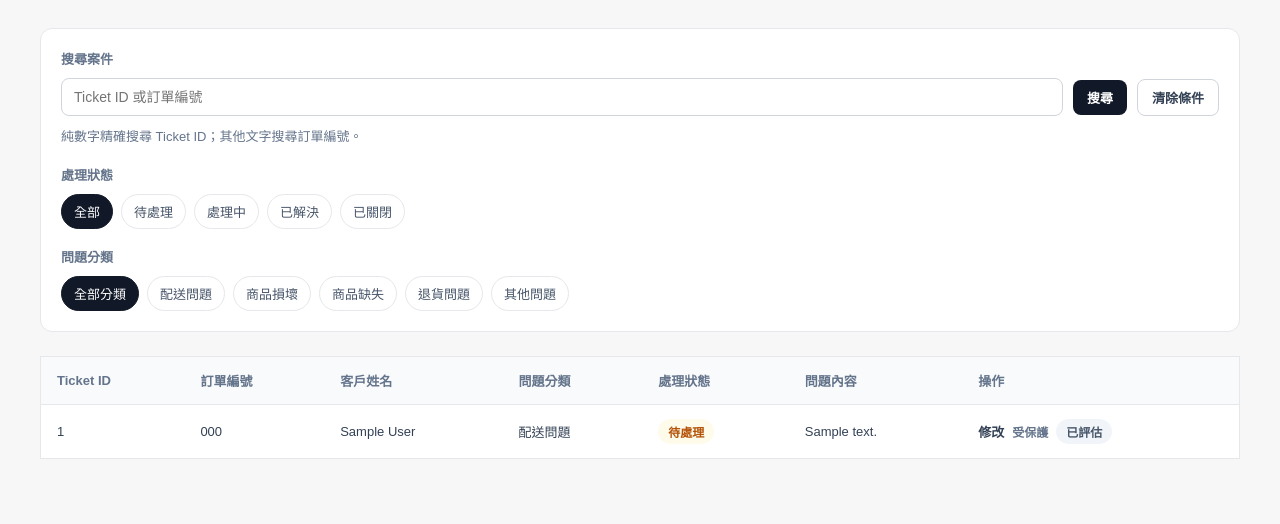
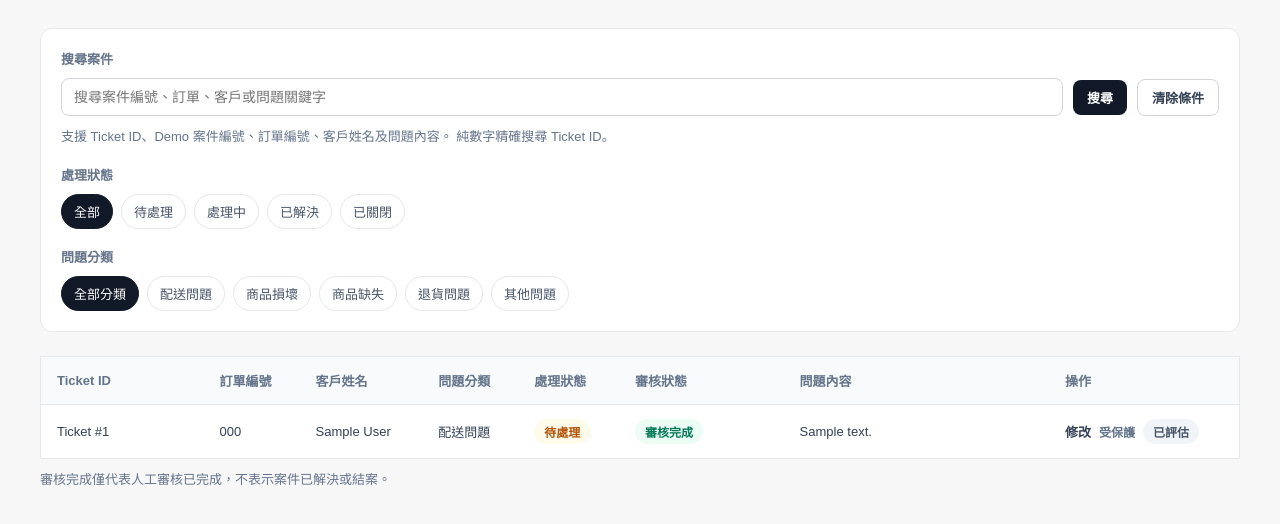
Before and after one commit to wsaben22-debug/small_business_ai_ops, a Django app: page /tickets/ in a window 1280 px wide. Shown: the part 108-632 px from the top of the page. Run offline with Django 5.2, Linux system fonts and the light colour scheme; a user stored in the database is signed in; tables that the repository leaves empty hold one stand-in row (values such as "Sample post").

Commit message:
feat: improve ticket search and review status UI

```diff
--- a/myapp/views.py
+++ b/myapp/views.py
@@ -1,8 +1,10 @@
+import re
+
 # Django
 from django.contrib import messages
 from django.contrib.auth.decorators import login_required
 from django.core.exceptions import PermissionDenied
-from django.db.models import Case, Exists, IntegerField, OuterRef, When
+from django.db.models import Case, Exists, IntegerField, OuterRef, Prefetch, Q, When
 from django.db.models.deletion import ProtectedError
 from django.shortcuts import get_object_or_404, redirect, render
 from django.views.decorators.http import require_POST
@@ -44,14 +46,26 @@ from .triage_service import (
     submit_human_review,
 )
 
+def _extract_demo_ticket_id(message):
+    match = re.match(r"^\[(DEMO-T\d{3})\](?:\s|$)", message or "")
+    return match.group(1) if match else None
+
+
 def _search_tickets(tickets, query):
     if not query:
         return tickets
+
     if query.isascii() and query.isdecimal():
         if len(query) > 19:
             return tickets.none()
+
         return tickets.filter(pk=int(query))
-    return tickets.filter(order__order_number__icontains=query)
+
+    return tickets.filter(
+        Q(order__order_number__icontains=query)
+        | Q(customer__name__icontains=query)
+        | Q(message__icontains=query)
+    )
 
 
 @login_required
@@ -61,7 +75,7 @@ def ticket_list(request):
     query = request.GET.get("q", "").strip()
 
     tickets = _search_tickets(
-        SupportTicket.objects.select_related("order", "customer").annotate(
+        SupportTicket.objects.select_related("order", "customer", "order__customer").annotate(
             has_decision=Exists(
                 TicketTriageDecision.objects.filter(ticket_id=OuterRef("pk"))
             )
@@ -82,7 +96,42 @@ def ticket_list(request):
             output_field=IntegerField(),
         ),
         "pk",
+    ).prefetch_related(
+        Prefetch(
+            "triage_decisions",
+            queryset=TicketTriageDecision.objects.select_related(
+                "risk_gate_record",
+                "human_review_record",
+            ).order_by("-created_at", "-pk")[:1],
+            to_attr="latest_decisions",
+        )
     )
+
+    for ticket in tickets:
+        ticket.demo_ticket_id = _extract_demo_ticket_id(ticket.message)
+
+        latest_decision = (
+            ticket.latest_decisions[0]
+            if ticket.latest_decisions
+            else None
+        )
+
+        if latest_decision is None:
+            ticket.review_status = "not_evaluated"
+
+        elif hasattr(latest_decision, "human_review_record"):
+            ticket.review_status = "completed"
+
+        elif hasattr(latest_decision, "risk_gate_record"):
+            if latest_decision.risk_gate_record.route == "human_review":
+                ticket.review_status = "pending"
+            elif latest_decision.risk_gate_record.route == "auto_handle":
+                ticket.review_status = "not_required"
+            else:
+                ticket.review_status = "unknown"
+
+        else:
+            ticket.review_status = "unknown"
 
     return render(request, 'ticket_list.html', {
         'tickets': tickets,
@@ -448,9 +497,10 @@ def triage_dashboard(request):
 @login_required
 def high_risk_review(request, ticket_id):
     ticket = get_object_or_404(
-        SupportTicket,
+        SupportTicket.objects.select_related("order", "customer", "order__customer"),
         id=ticket_id,
     )
+    ticket.demo_ticket_id = _extract_demo_ticket_id(ticket.message)
 
     latest_decision = (
         ticket.triage_decisions
--- a/static/css/style.css
+++ b/static/css/style.css
@@ -410,6 +410,60 @@ body {
 }
 
 /* Ticket List */
+
+/* Ticket ID column */
+.ticket-list-section {
+    overflow-x: auto;
+}
+
+.ticket-list-section .ops-table {
+    min-width: 1080px;
+}
+
+.ticket-list-section .ops-table th:first-child,
+.ticket-list-section .ops-table td:first-child {
+    min-width: 110px;
+    white-space: nowrap;
+}
+
+.ticket-identifier {
+    white-space: nowrap;
+}
+
+.ticket-identifier strong,
+.ticket-reference {
+    display: block;
+}
+
+.ticket-reference {
+    color: #64748b;
+    font-size: 12px;
+}
+
+.review-status-cell {
+    min-width: 112px;
+    white-space: nowrap;
+}
+
+.ticket-message {
+    min-width: 200px;
+    overflow-wrap: anywhere;
+}
+
+.review-identity {
+    display: flex;
+    flex-wrap: wrap;
+    gap: 10px 20px;
+    margin-top: 14px;
+}
+
+.review-identity-meta {
+    display: flex;
+    flex-direction: column;
+    gap: 4px;
+    color: #64748b;
+    font-size: 13px;
+}
 
 .ticket-list-header {
     display: flex;
--- a/templates/ticket_list.html
+++ b/templates/ticket_list.html
@@ -81,7 +81,8 @@
                 <label for="ticket-search">搜尋案件</label>
                 <div class="search-controls">
                     <input id="ticket-search" type="search" name="q"
-                           value="{{ search_query }}" placeholder="Ticket ID 或訂單編號"
+                           value="{{ search_query }}"
+                           placeholder="搜尋案件編號、訂單、客戶或問題關鍵字"
                            aria-describedby="ticket-search-help">
                     {% if selected_status %}
                         <input type="hidden" name="status" value="{{ selected_status }}">
@@ -92,7 +93,10 @@
                     <button type="submit" class="action-button">搜尋</button>
                     <a class="secondary-button" href="{% url 'ticket_list' %}">清除條件</a>
                 </div>
-                <p id="ticket-search-help" class="search-note">純數字精確搜尋 Ticket ID；其他文字搜尋訂單編號。</p>
+                <p id="ticket-search-help" class="search-note">
+                    支援 Ticket ID、Demo 案件編號、訂單編號、客戶姓名及問題內容。
+                    純數字精確搜尋 Ticket ID。
+                </p>
             </form>
 
             <div class="filter-group">
@@ -377,6 +381,7 @@
                         <th>客戶姓名</th>
                         <th>問題分類</th>
                         <th>處理狀態</th>
+                        <th>審核狀態</th>
                         <th>問題內容</th>
                         <th>操作</th>
                     </tr>
@@ -385,13 +390,20 @@
                 <tbody>
                     {% for ticket in tickets %}
                         <tr>
-                            <td>{{ ticket.id }}</td>
+                            <td class="ticket-identifier">
+                                {% if ticket.demo_ticket_id %}
+                                    <strong>{{ ticket.demo_ticket_id }}</strong>
+                                    <span class="ticket-reference">Ticket #{{ ticket.id }}</span>
+                                {% else %}
+                                    Ticket #{{ ticket.id }}
+                                {% endif %}
+                            </td>
                             <td>
                                 {{ ticket.order.order_number }}
                             </td>
 
                             <td>
-                                {{ ticket.customer.name }}
+                                {% firstof ticket.customer.name ticket.order.customer.name "未提供" %}
                             </td>
 
                             <td>
@@ -424,7 +436,21 @@
                                 {% endif %}
                             </td>
 
-                            <td>
+                            <td class="review-status-cell">
+                                {% if ticket.review_status == "not_evaluated" %}
+                                    <span class="status-badge triage-complete">尚未評估</span>
+                                {% elif ticket.review_status == "pending" %}
+                                    <span class="status-badge ticket-status-open">待人工審核</span>
+                                {% elif ticket.review_status == "completed" %}
+                                    <span class="status-badge ticket-status-resolved">審核完成</span>
+                                {% elif ticket.review_status == "not_required" %}
+                                    <span class="status-badge ticket-status-progress">無須人工審核</span>
+                                {% else %}
+                                    <span class="status-badge ticket-status-closed">狀態待確認</span>
+                                {% endif %}
+                            </td>
+
+                            <td class="ticket-message">
                                 {{ ticket.message }}
                             </td>
 
@@ -489,7 +515,7 @@
                         <tr>
                             <td
                                 class="empty-table-message"
-                                colspan="7"
+                                colspan="8"
                             >
                                 {% if search_query %}
                                     沒有符合搜尋條件的案件，請調整搜尋或清除條件。
@@ -504,6 +530,7 @@
 
             </table>
         </section>
+        <p class="search-note">審核完成僅代表人工審核已完成，不表示案件已解決或結案。</p>
 
     </div>
 </body>
```
Also changed, not shown: myapp/tests.py (+146 -1 lines), templates/myapp/high_risk_review.html (+13 -0 lines).
